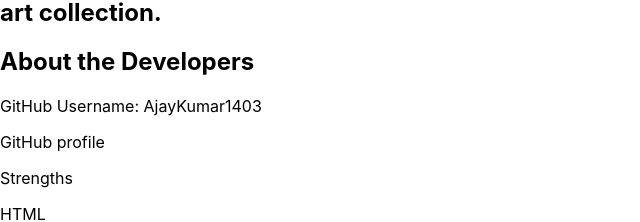
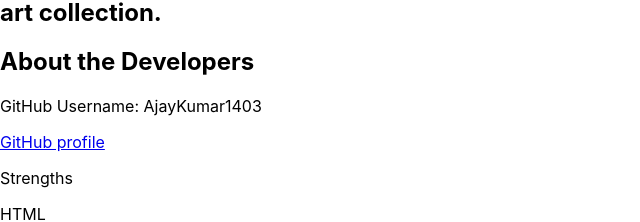
Before and after one commit to AjayKumar1403/REACT-ESPARTO, a React (Create React App) app in the folder esparto/: page / in a window 1280 px wide. Shown: the part 3512-3734 px from the top of the page, without its empty margins (0-640 px from the left). Built offline with nearby package versions, Linux system fonts and the light colour scheme.

Commit message:
added the github profile of my own profile

```diff
--- a/esparto/src/About.js
+++ b/esparto/src/About.js
@@ -8,8 +8,8 @@ export default function About(){
 
             <h2>About the Developers</h2>
             <p>GitHub Username: AjayKumar1403</p>
-
-            <p>GitHub profile</p>
+            {/* adding the github profile link */}
+            <p> <a href="https://github.com/AjayKumar1403">GitHub profile</a></p>
 
             <p>Strengths</p>
             <p>HTML</p>
```
